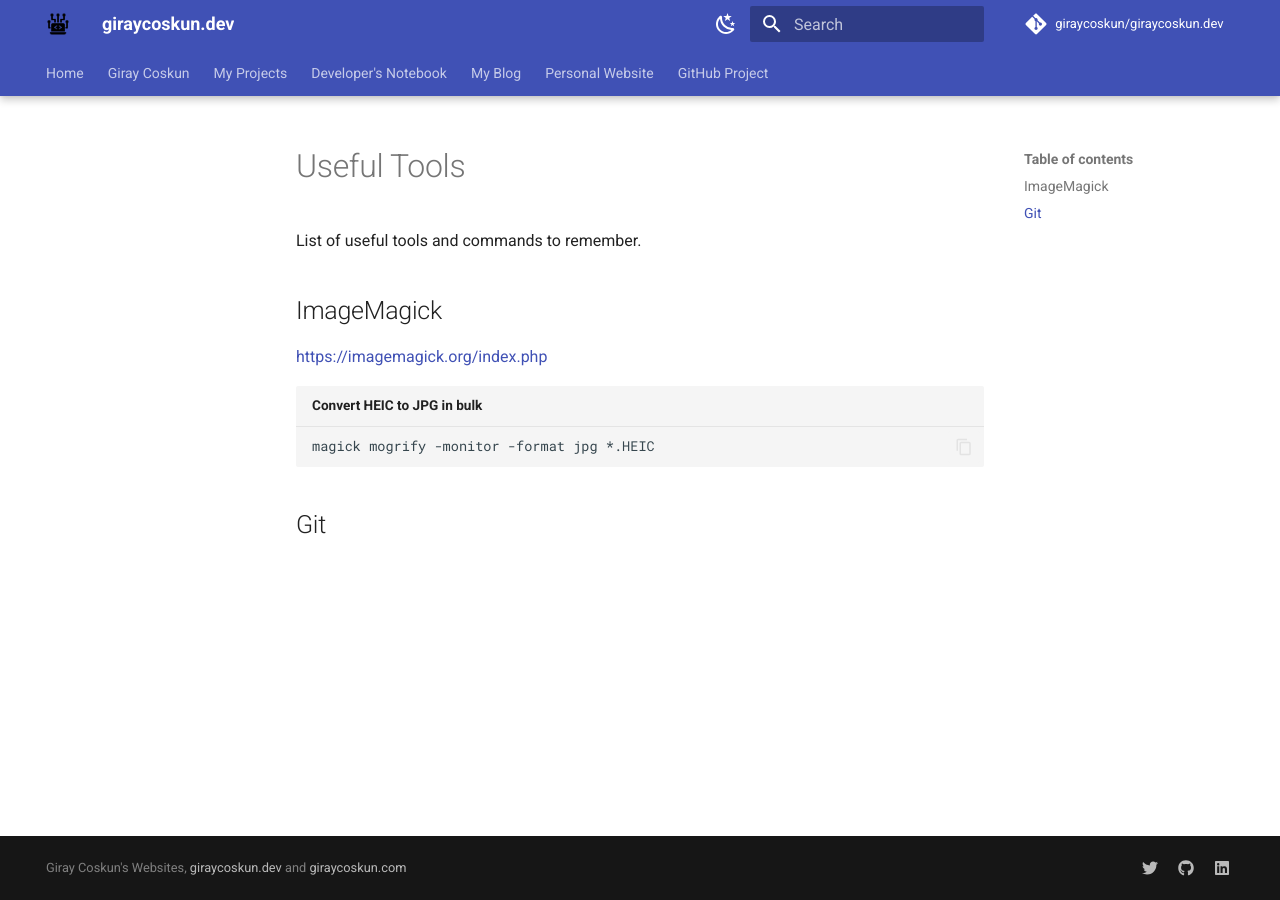
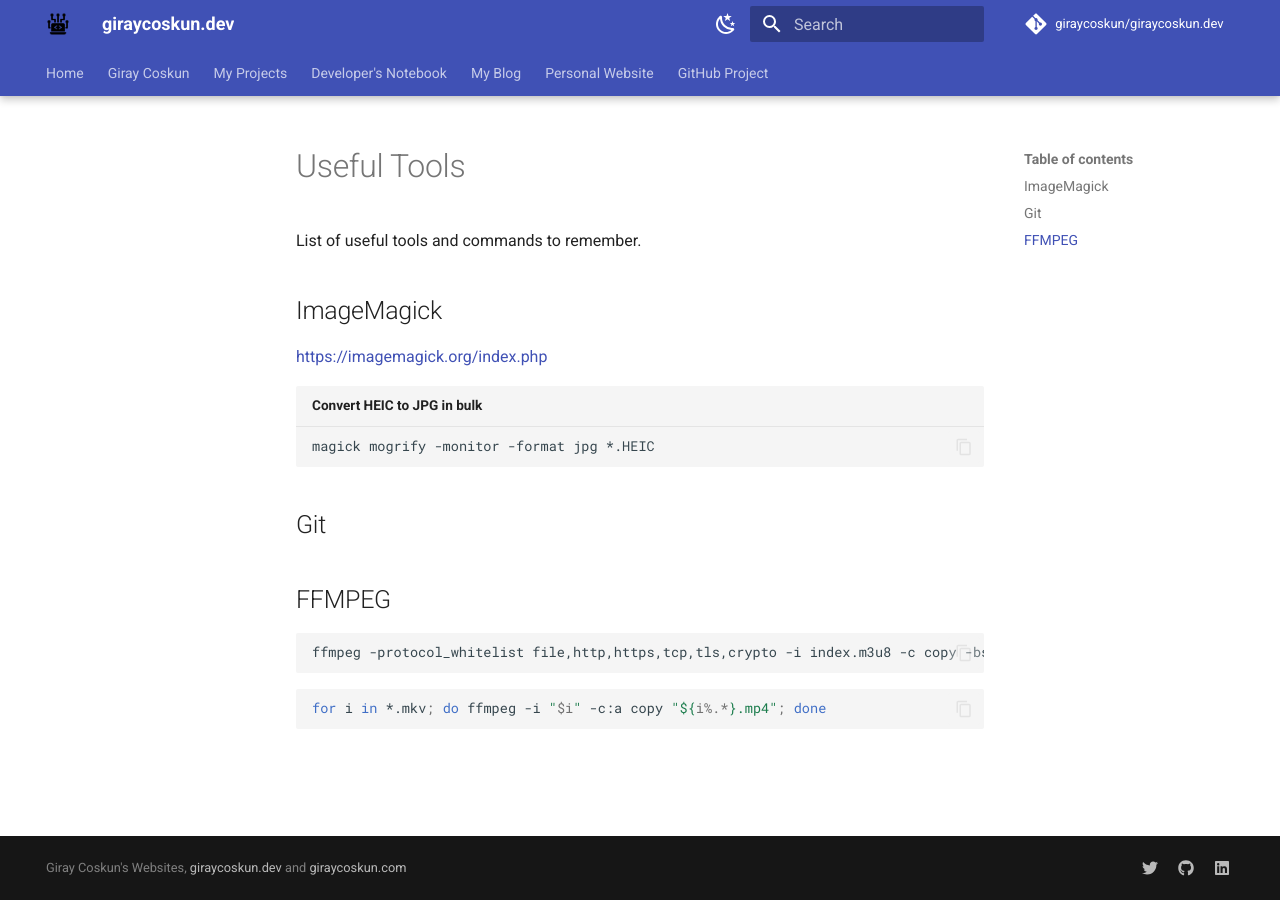
Before and after one commit to giraycoskun/giraycoskun.dev, an MkDocs documentation site: the page built from docs/developers-notebook/useful-commands.md, in a window 1280 px wide. Built offline with MkDocs 1.6.1 and Material for MkDocs 9.7.7, drawn with Linux system fonts in a browser that asks for light colours; comment, search, counter and statistics services are not loaded.

Commit message:
Add ffmpeg commands

````diff
--- a/docs/developers-notebook/useful-commands.md
+++ b/docs/developers-notebook/useful-commands.md
@@ -11,3 +11,14 @@
 ```
 
 ## Git
+
+
+## FFMPEG
+
+```zsh
+ffmpeg -protocol_whitelist file,http,https,tcp,tls,crypto -i index.m3u8 -c copy -bsf:a aac_adtstoasc index.mp4
+```
+
+```zsh
+for i in *.mkv; do ffmpeg -i "$i" -c:a copy "${i%.*}.mp4"; done
+```
````
